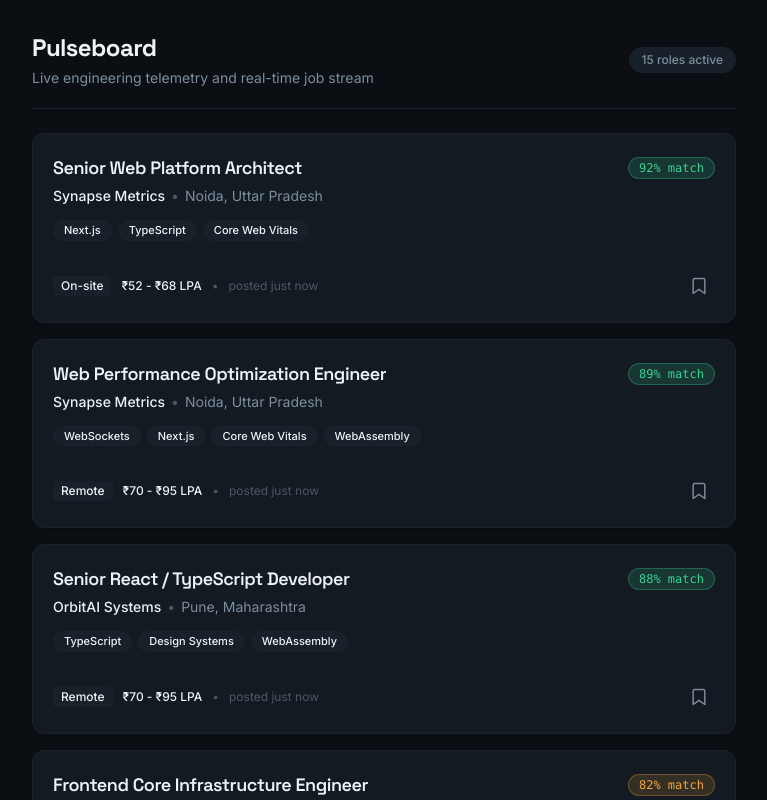
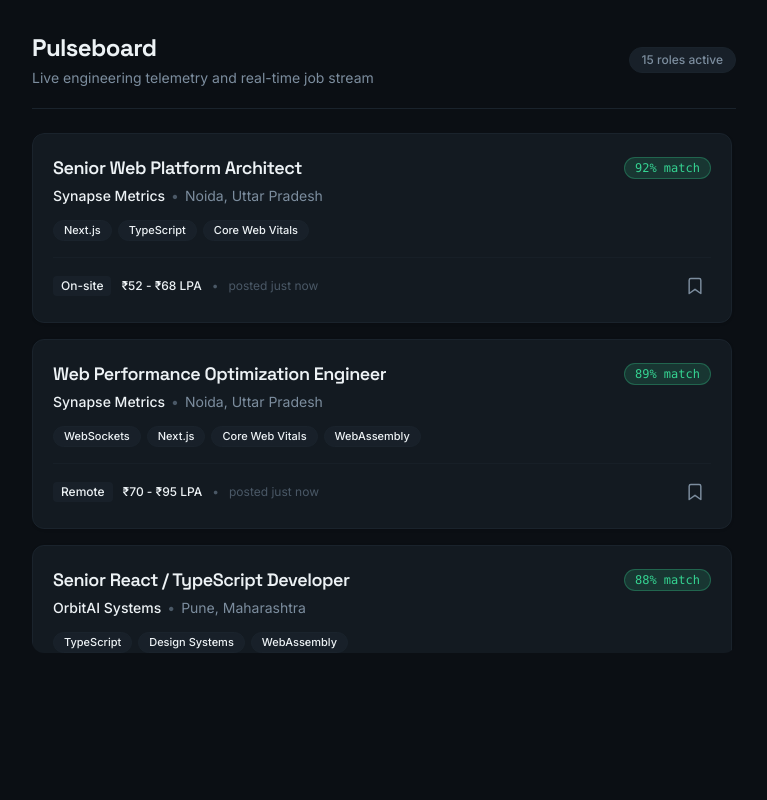
Before and after one commit to darshna21-bit/pulseboard, a React (Vite) app: page / in a window 1280 px wide. Shown: the top 800 px of the page, without its empty margins (256-1023 px from the left). Built offline with nearby package versions, Linux system fonts and the light colour scheme.

Commit message:
feat: virtualized job feed

```diff
--- a/package.json
+++ b/package.json
@@ -11,6 +11,7 @@
   },
   "dependencies": {
     "@tailwindcss/vite": "^4.3.3",
+    "@tanstack/react-virtual": "^3.14.13",
     "react": "^19.2.8",
     "react-dom": "^19.2.8",
     "tailwindcss": "^4.3.3"
--- a/src/components/JobFeed.tsx
+++ b/src/components/JobFeed.tsx
@@ -1,4 +1,5 @@
-import React from 'react'
+import React, { useRef } from 'react'
+import { useVirtualizer } from '@tanstack/react-virtual'
 import type { Job } from '../types/job'
 import { JobCard } from './JobCard'
 import { Card } from './ui/Card'
@@ -23,6 +24,15 @@ export const JobFeed: React.FC<JobFeedProps> = ({
   onToggleSave = () => {},
   className = '',
 }) => {
+  const parentRef = useRef<HTMLDivElement>(null)
+
+  const rowVirtualizer = useVirtualizer({
+    count: jobs.length,
+    getScrollElement: () => parentRef.current,
+    estimateSize: () => 190,
+    overscan: 6,
+  })
+
   // Loading state: render 4 skeleton placeholders
   if (isLoading) {
     return (
@@ -60,19 +70,48 @@ export const JobFeed: React.FC<JobFeedProps> = ({
     )
   }
 
-  // Active list state
+  // Virtualized list state
   return (
-    <div className={`flex flex-col gap-4 ${className}`.trim()} role="feed" aria-label="Job listings feed">
-      {jobs.map((job) => (
+    <div
+      ref={parentRef}
+      className={`overflow-y-auto h-[calc(100vh-280px)] min-h-[420px] rounded-xl pr-1 focus:outline-none ${className}`.trim()}
+      role="feed"
+      aria-label="Job listings feed"
+    >
+      <div
+        style={{
+          height: `${rowVirtualizer.getTotalSize()}px`,
+          width: '100%',
+          position: 'relative',
+        }}
+      >
+        {rowVirtualizer.getVirtualItems().map((virtualItem) => {
+          const job = jobs[virtualItem.index]
+          return (
+            <div
+              key={job.id}
+              data-index={virtualItem.index}
+              ref={rowVirtualizer.measureElement}
+              style={{
+                position: 'absolute',
+                top: 0,
+                left: 0,
+                width: '100%',
+                transform: `translateY(${virtualItem.start}px)`,
+                paddingBottom: '16px',
+              }}
+            >
               <JobCard
-          key={job.id}
                 job={job}
                 isSaved={savedJobIds.has(job.id)}
                 isPending={pendingSaveIds.has(job.id)}
                 isNew={newJobIds.has(job.id)}
                 onToggleSave={onToggleSave}
               />
-      ))}
+            </div>
+          )
+        })}
+      </div>
     </div>
   )
 }
```
Also changed, not shown: 1 other file (tests, documents, lock files or other folders). Lines whose indentation alone changed are shown as unchanged.
